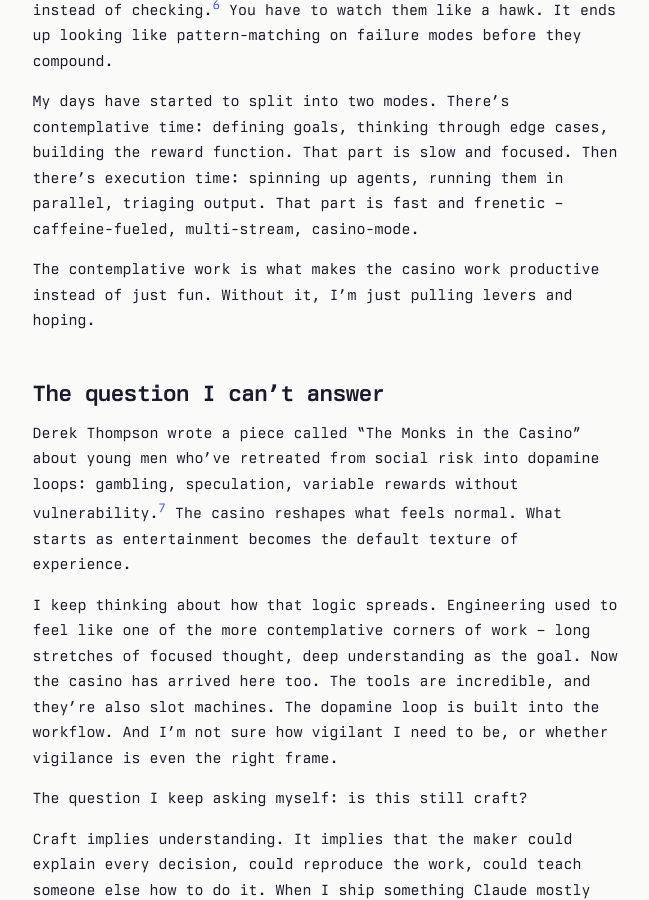
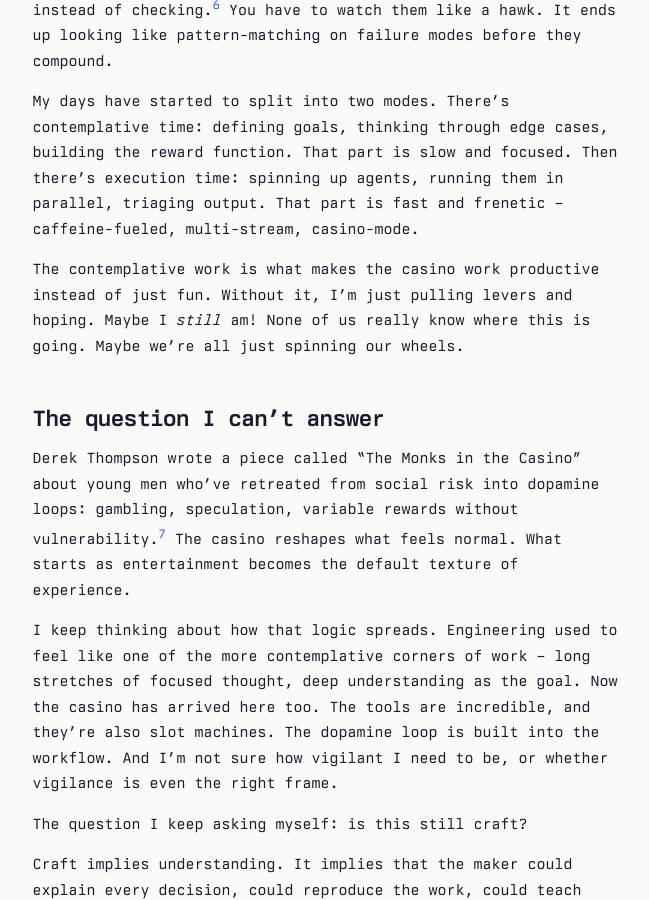
Before and after one commit to dmarticus/dmarticus.github.io, a Jekyll site: the page built from _posts/2026-02-02-spinning-the-wheel.md, in a window 1280 px wide and 900 px high, scrolled down 3139 px. Shown: the whole window, without its empty margins (165-814 px from the left). Built offline with Jekyll 4.4.1, drawn with Linux system fonts in a browser that asks for light colours.

Commit message:
less certain

```diff
--- a/_posts/2026-02-02-spinning-the-wheel.md
+++ b/_posts/2026-02-02-spinning-the-wheel.md
@@ -49,7 +49,7 @@ The other thing I've noticed: domain expertise matters more, not less. The bette
 
 My days have started to split into two modes. There's contemplative time: defining goals, thinking through edge cases, building the reward function. That part is slow and focused. Then there's execution time: spinning up agents, running them in parallel, triaging output. That part is fast and frenetic – caffeine-fueled, multi-stream, casino-mode.
 
-The contemplative work is what makes the casino work productive instead of just fun. Without it, I'm just pulling levers and hoping.
+The contemplative work is what makes the casino work productive instead of just fun. Without it, I'm just pulling levers and hoping. Maybe I _still_ am! None of us really know where this is going. Maybe we're all just spinning our wheels.
 
 ## The question I can't answer
 
```
